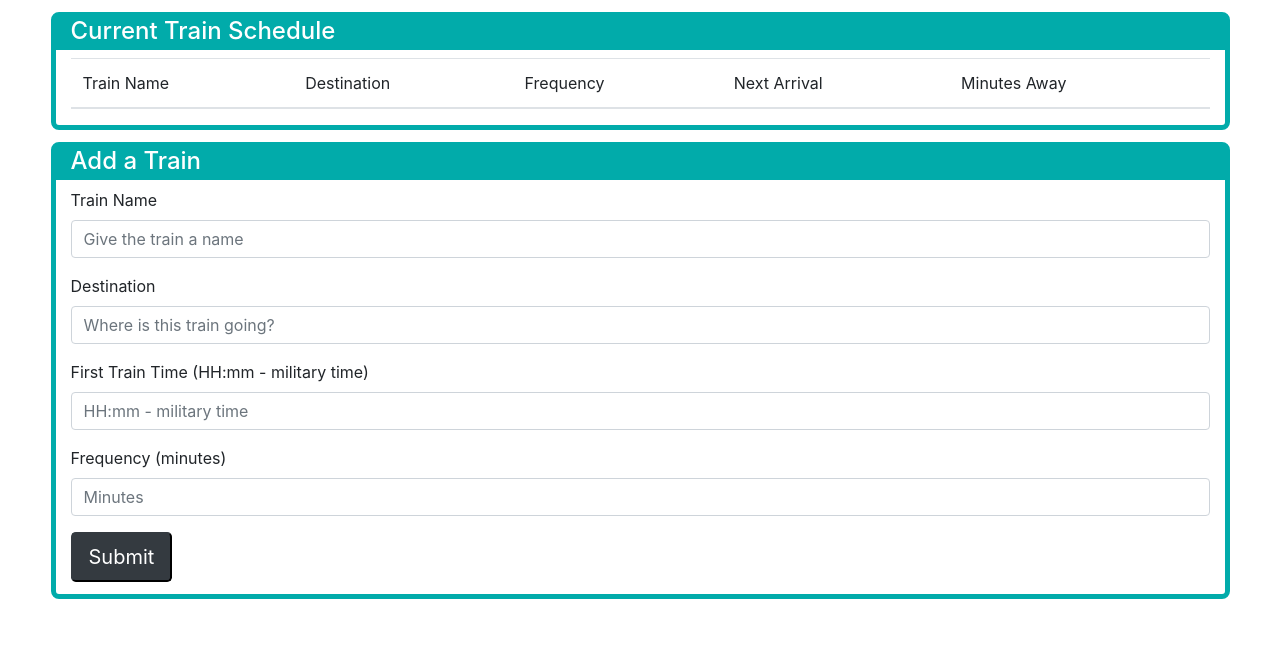
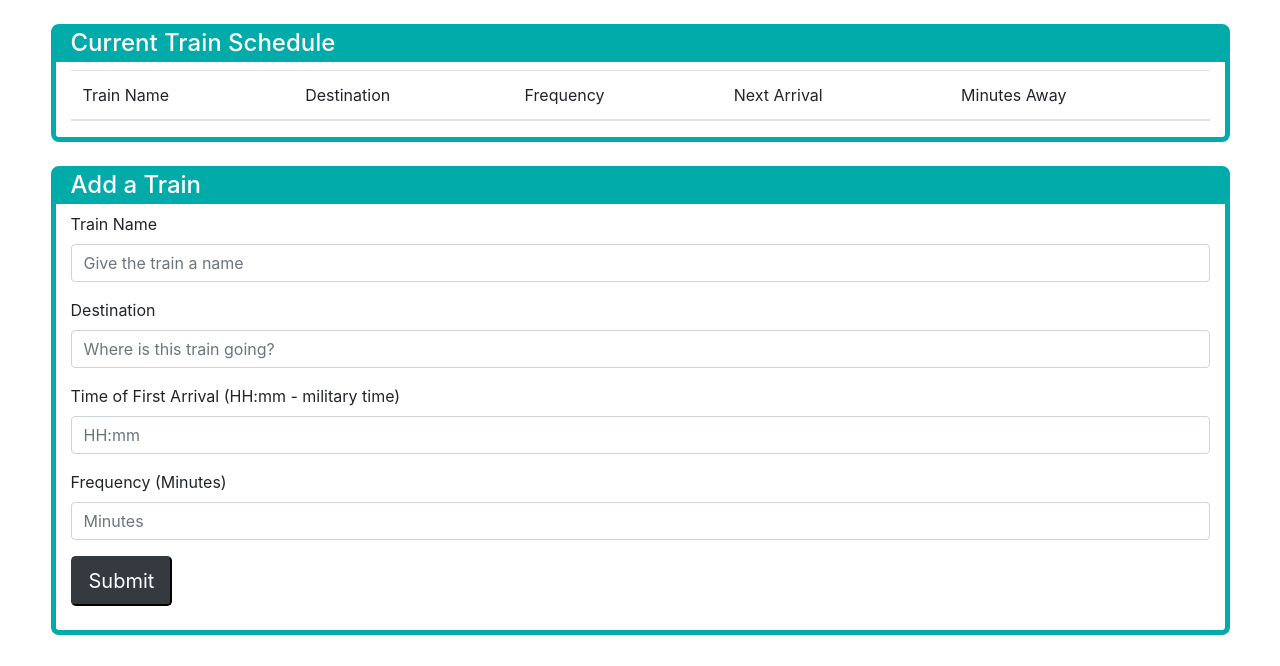
Before and after one commit to djwasing/TrainSchedule, a plain HTML site: page index.html in a window 1280 px wide. Shown: the part 134-800 px from the top of the page. Drawn offline with nearby package versions, Linux system fonts and the light colour scheme; no server answers.

Commit message:
css edit

```diff
--- a/assets/style.css
+++ b/assets/style.css
@@ -5,7 +5,7 @@
     max-width: 90%;
     padding-top: 12px;
     padding-bottom: 12px;
-    margin-bottom: 12px;
+    margin-bottom: 24px;
     font-size: 50px;
     font-weight: bolder;
 }
@@ -14,7 +14,7 @@
     border: solid 5px #01ABAA;
     border-radius: 8px;
     max-width: 90%;
-    margin-bottom: 12px;
+    margin-bottom: 24px;
 }
 
 #train1 {
@@ -32,5 +32,5 @@
 }
 
 .userInput {
-    margin-bottom: 12px;
+    margin-bottom: 24px;
 }
--- a/index.html
+++ b/index.html
@@ -82,11 +82,11 @@
                     <input class="form-control" id="newDest" placeholder="Where is this train going?">
                 </div>
                 <div class="form-group">
-                    <label for="timeArrive">First Train Time (HH:mm - military time)</label>
-                    <input class="form-control" id="newTime" placeholder="HH:mm - military time">
+                    <label for="timeArrive">Time of First Arrival (HH:mm - military time)</label>
+                    <input class="form-control" id="newTime" placeholder="HH:mm">
                 </div>
                 <div class="form-group">
-                    <label for="frequency">Frequency (minutes)</label>
+                    <label for="frequency">Frequency (Minutes)</label>
                     <input class="form-control" id="newFreq" placeholder="Minutes">
                 </div>
 
```
